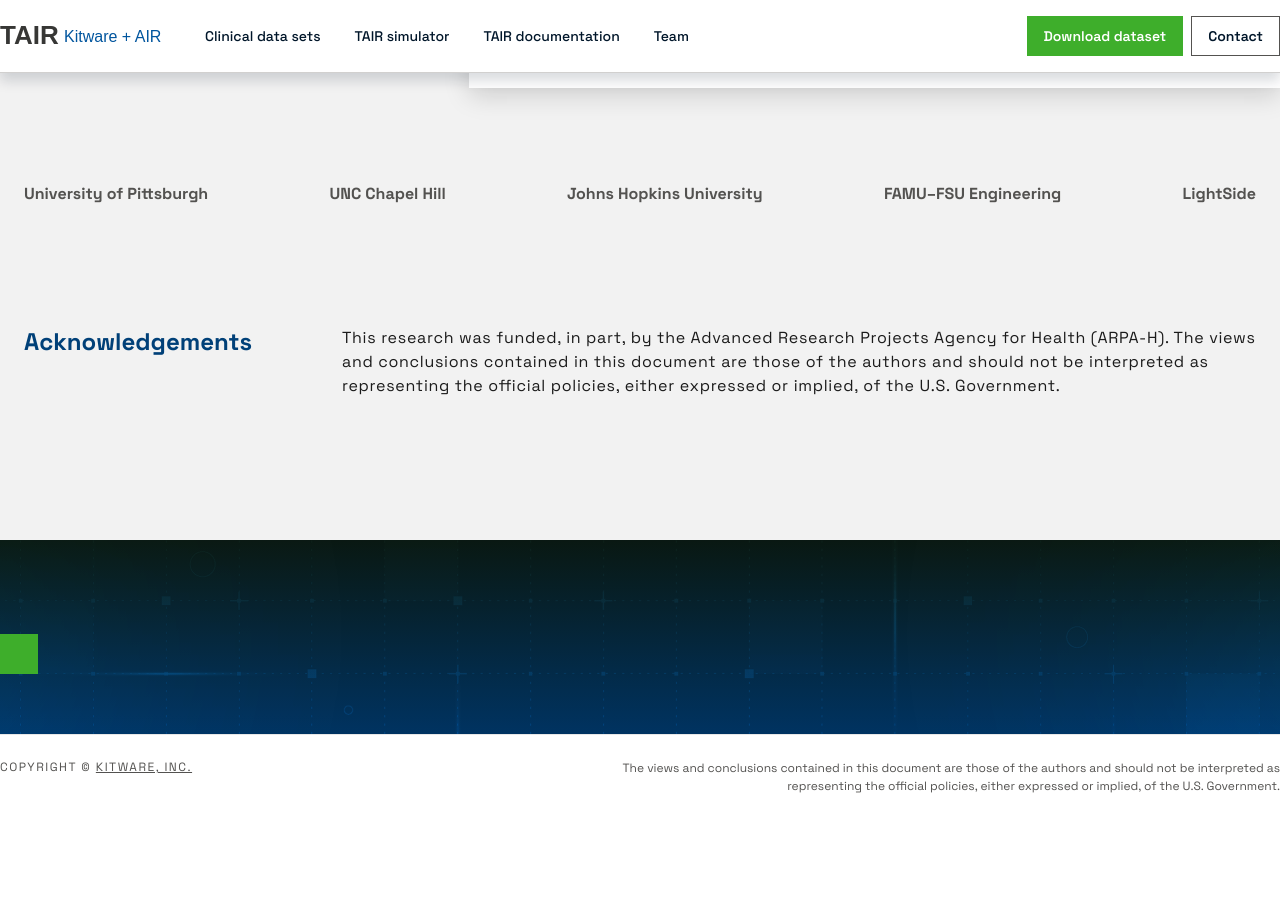
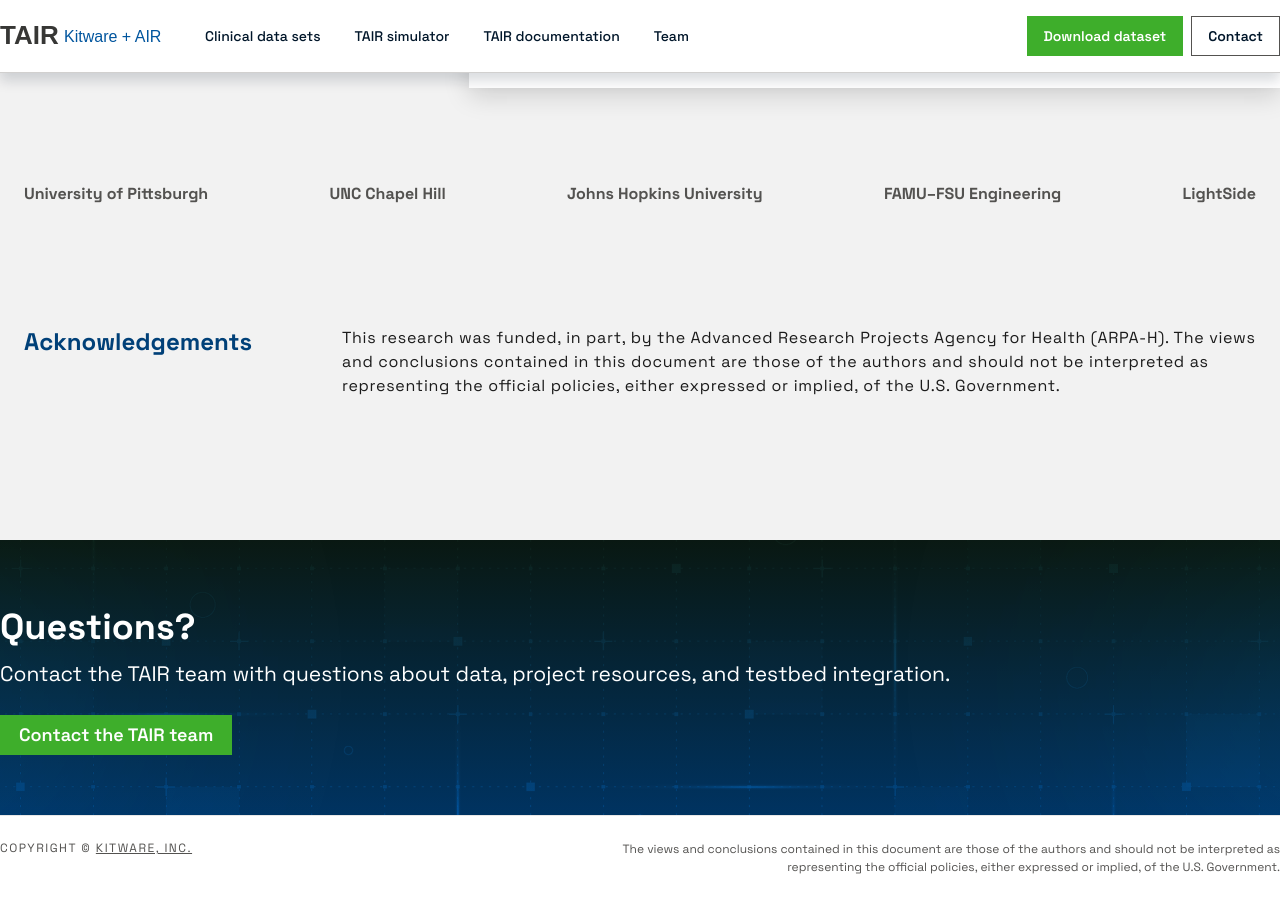
Before and after one commit to Kitware/TAIR, a Jekyll site: the page built from index.md, in a window 1280 px wide and 900 px high, scrolled down 5686 px. Built offline with Jekyll 4.4.1, drawn with Linux system fonts in a browser that asks for light colours; nearby versions of some CDN libraries; library files that are not in the unit come from our copies; before the commit the page ends 6505 px from its top, so only the background shows below that.

Commit message:
Add contact cta content

```diff
--- a/index.md
+++ b/index.md
@@ -238,4 +238,14 @@ team:
     headline: Acknowledgements
     text: >-
       This research was funded, in part, by the Advanced Research Projects Agency for Health (ARPA-H). The views and conclusions contained in this document are those of the authors and should not be interpreted as representing the official policies, either expressed or implied, of the U.S. Government.
+
+# ==================================================
+# CONTACT CALLOUT
+# ==================================================
+contact:
+  headline: Questions?
+  text: Contact the TAIR team with questions about data, project resources, and testbed integration.
+  button:
+    label: Contact the TAIR team
+    url: "mailto:hello@example.org"
 ---
```
